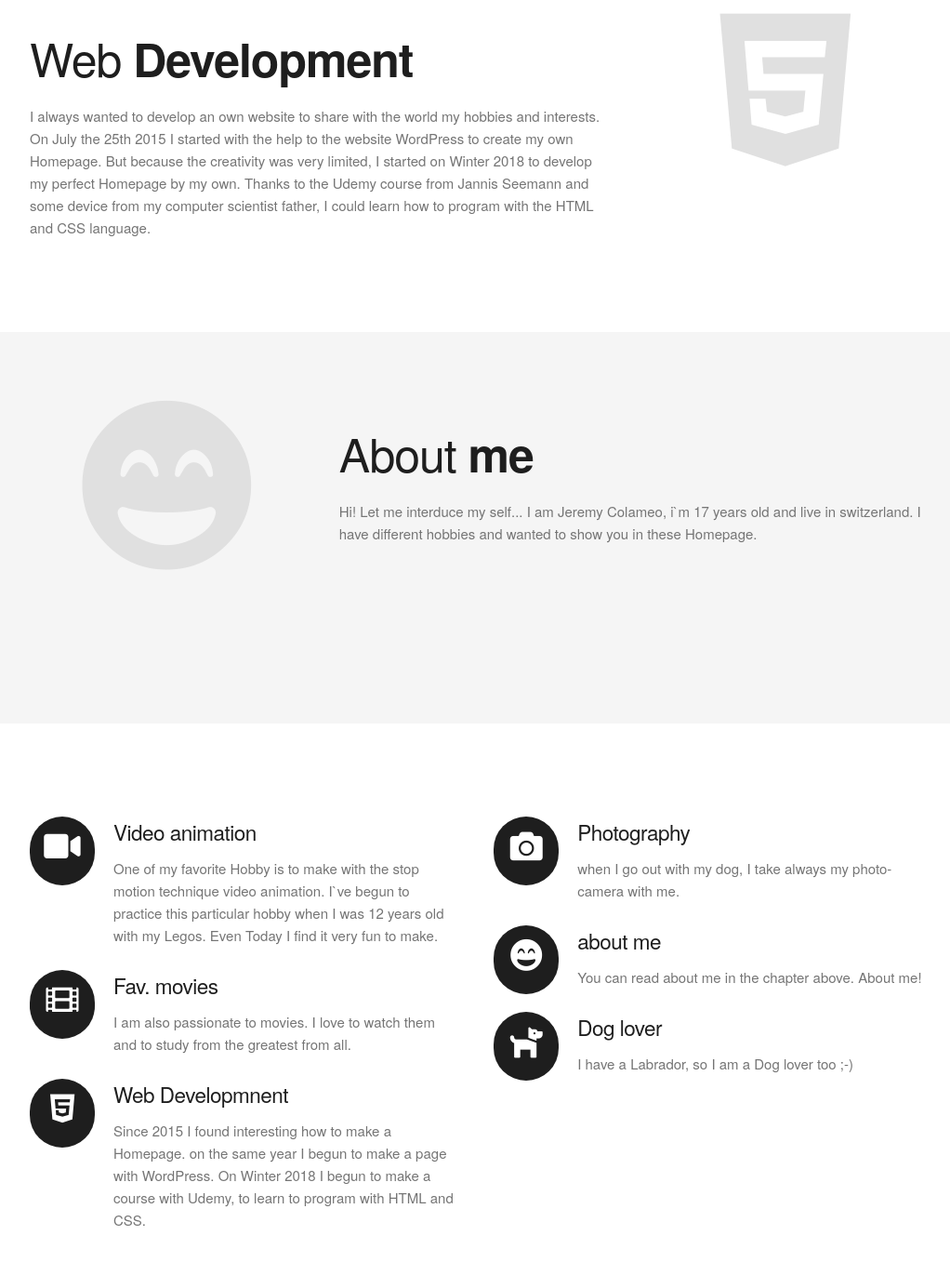
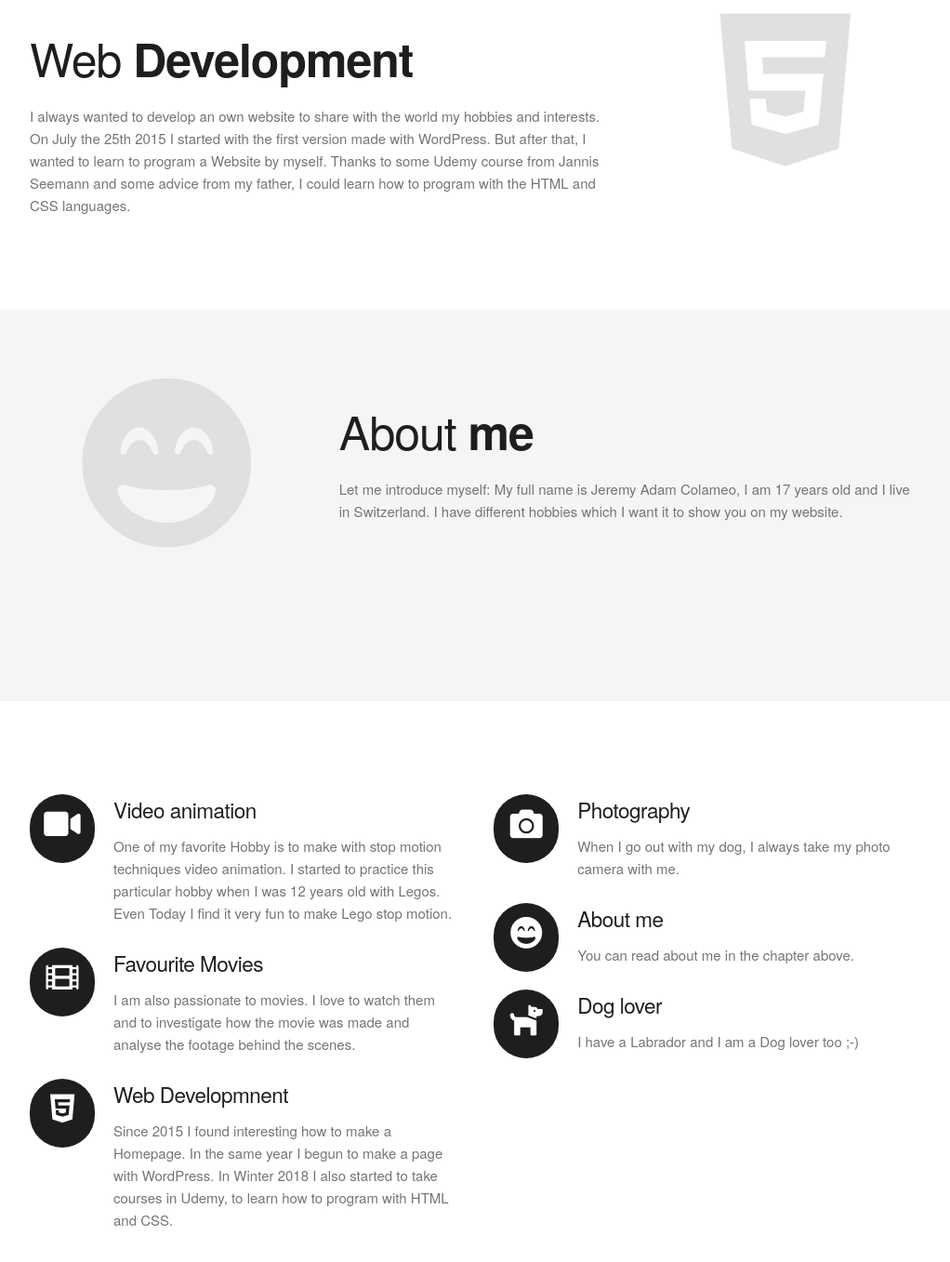
Before and after one commit to jcolameo/JerryCole, a plain HTML site: page index.html in a window 1280 px wide. Shown: the part 693-2050 px from the top of the page at 93% size, without its empty margins (128-1150 px from the left). Drawn offline with Linux system fonts and the light colour scheme; a web font is replaced by a local one.

Commit message:
fixed grammar issues

```diff
--- a/index.html
+++ b/index.html
@@ -24,11 +24,11 @@
                 </div>
                 <nav class="header-navbar">
                     <ul class="header-navbar-links">
-                        <li><a href="index.html">home</a></li>
+                        <li><a href="index.html">Home</a></li>
                         <li><a href="hobbies.html">Hobbies</a></li>
                         <li><a href="https://www.youtube.com/channel/UCtQkGm515f4juc61f60isUQ?view_as=subscriber">
                                 <i class="fab fa-youtube"></i></a></li>
-                        <li><a href="Spiel/spiel.html">play now my new Game!</a></li>
+                        <li><a href="Spiel/spiel.html">Play now my new Game!</a></li>
                     </ul>
                 </nav>
             </div>
@@ -38,7 +38,7 @@
                         Who am I?
                     </div>
                     <div class="slogan-buttom">
-                        I don`t know!
+                        I don't know!
                     </div>
                     <!-- MIT PA ANSCHAUEN -->
                     <button class="slogan-button"><a href="#aboutme">Get to know me</a></button>
@@ -54,13 +54,10 @@
                     <h1 class="service-title"> Web <strong>Development</strong></h1>
                     <p>
                         I always wanted to develop an own website to share with the world my hobbies and interests.
-                        On July the 25th 2015 I started with the help to the website WordPress to create my own
-                        Homepage.
-                        But because the creativity was very limited, I started on Winter 2018 to develop my perfect
-                        Homepage by my own.
-                        Thanks to the Udemy course from Jannis Seemann and some device from my computer scientist
-                        father,
-                        I could learn how to program with the HTML and CSS language.
+                        On July the 25th 2015 I started with the first version made with WordPress.
+                        But after that, I wanted to learn to program a Website by myself.
+                        Thanks to some Udemy course from Jannis Seemann and some advice from my father,
+                        I could learn how to program with the HTML and CSS languages.
                     </p>
                 </div>
                 <div class="four columns">
@@ -82,8 +79,8 @@
                 <div id="aboutme" class="eight columns">
                     <h1 class="service-title"> About <strong> me</strong></h1>
                     <p>
-                       Hi! Let me interduce my self... I am Jeremy Colameo, i`m 17 years old and live in switzerland.
-                       I have different hobbies and wanted to show you in these Homepage.
+                       Let me introduce myself: My full name is Jeremy Adam Colameo, I am 17 years old
+                       and I live in Switzerland. I have different hobbies which I want it to show you on my website.
                     </p>
                 </div>
             </div>
@@ -98,22 +95,24 @@
                     </div>
                     <div class="feature-text">
                         <h5>Video animation</h5>
-                        <p>One of my favorite Hobby is to make with the stop motion technique video animation. I`ve begun to practice this particular hobby when I was 12 years old with my Legos. Even Today I find it very fun to make.  </p>
+                        <p>One of my favorite Hobby is to make with stop motion techniques video animation.
+                           I started to practice this particular hobby when I was 12 years old with Legos.
+                           Even Today I find it very fun to make Lego stop motion.</p>
                     </div>
                     <div class="feature-icon">
                         <i class="fas fa-film"></i>
                     </div>
                     <div class="feature-text">
-                        <h5>Fav. movies</h5>
-                        <p>I am also passionate to movies. I love to watch them and to study from the greatest from all.</p>
+                        <h5>Favourite Movies</h5>
+                        <p>I am also passionate to movies. I love to watch them and to investigate how the movie was made and analyse the footage behind the scenes.</p>
                     </div>
                     <div class="feature-icon">
                         <i class="fab fa-html5" aria-hidden="true"></i>
                     </div>
                     <div class="feature-text">
                         <h5>Web Developmnent</h5>
-                        <p>Since 2015 I found interesting how to make a Homepage. on the same year I begun to make a page with WordPress.
-                                On Winter 2018 I begun to make a course with Udemy, to learn to program with HTML and CSS.
+                        <p>Since 2015 I found interesting how to make a Homepage. In the same year I begun to make a page with WordPress.
+                                In Winter 2018 I also started to take courses in Udemy, to learn how to program with HTML and CSS.
 
                         </p>
                     </div>
@@ -124,21 +123,21 @@
                     </div>
                     <div class="feature-text">
                         <h5>Photography</h5>
-                        <p>when I go out with my dog, I take always my photo-camera with me.</p>
+                        <p>When I go out with my dog, I always take my photo camera with me.</p>
                     </div>
                     <div class="feature-icon">
                         <i class="fas fa-grin-beam" aria-hidden="true"></i>
                     </div>
                     <div class="feature-text">
-                        <h5>about me</h5>
-                        <p>You can read about me in the chapter above. About me!</p>
+                        <h5>About me</h5>
+                        <p>You can read about me in the chapter above.</p>
                     </div>
                     <div class="feature-icon">
                         <i class="fas fa-dog"></i>
                     </div>
                     <div class="feature-text">
                         <h5>Dog lover</h5>
-                        <p>I have a Labrador, so I am a Dog lover too ;-) </p>
+                        <p>I have a Labrador and I am a Dog lover too ;-) </p>
                     </div>
                 </div>
             </div>
```
